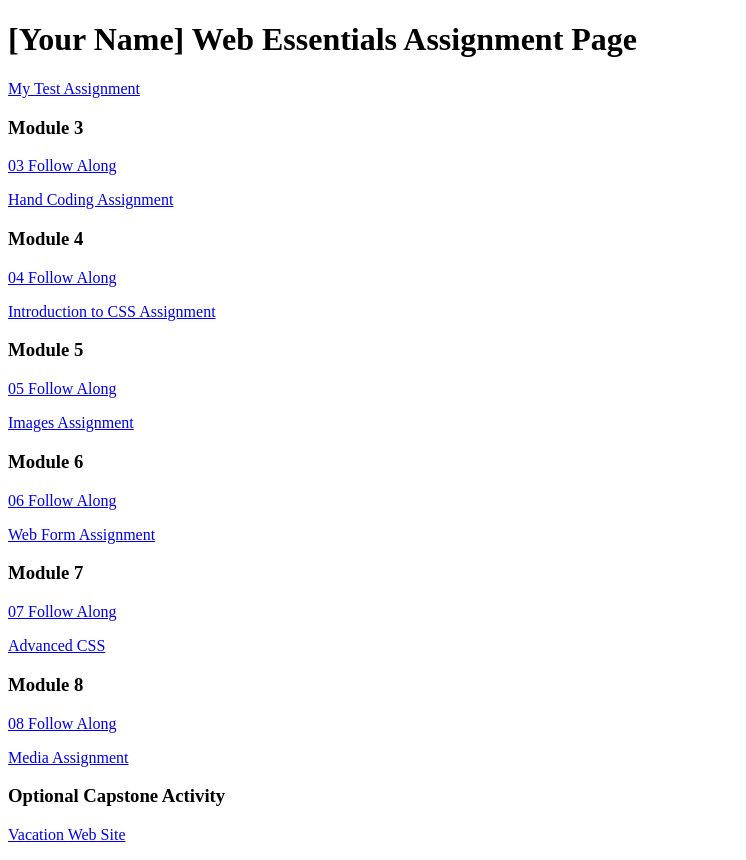
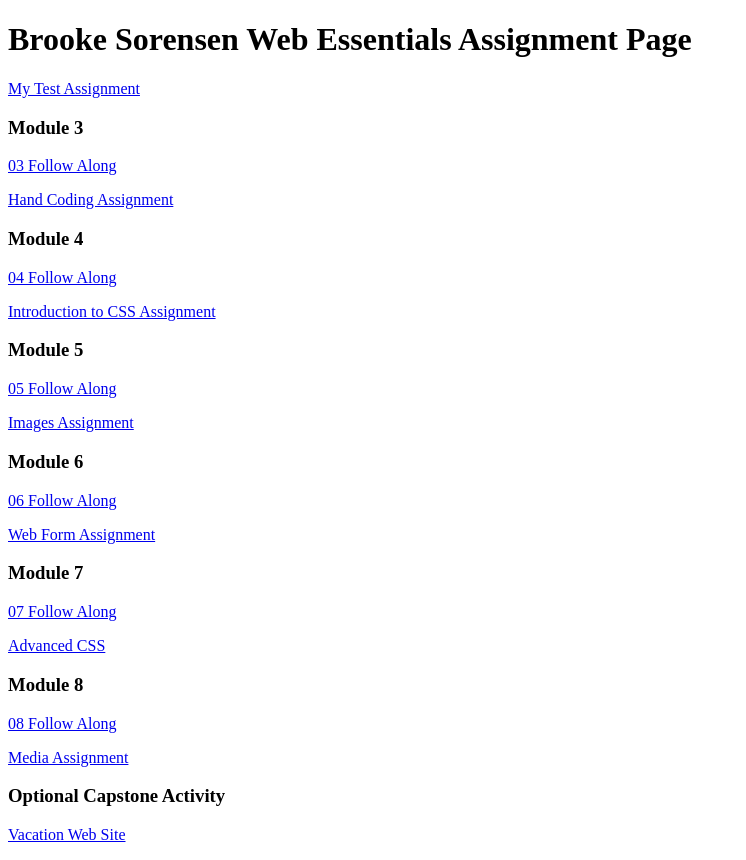
Before and after one commit to brookesorensen/dwdd1600, a plain HTML site: page index.html in a window 1280 px wide. Shown: the whole page, without its empty margins (0-746 px from the left). Drawn offline with Linux system fonts and the light colour scheme.

Commit message:
Update index.html

```diff
--- a/index.html
+++ b/index.html
@@ -6,7 +6,7 @@
 		<title>dwdd 1600 assignment list page</title>
 	</head>
 	<body>
-		<h1>[Your Name] Web Essentials Assignment Page</h1>
+		<h1>Brooke Sorensen Web Essentials Assignment Page</h1>
 		<p><a href="01test">My Test Assignment</a></p>
 
 		<h3>Module 3</h3>
```
